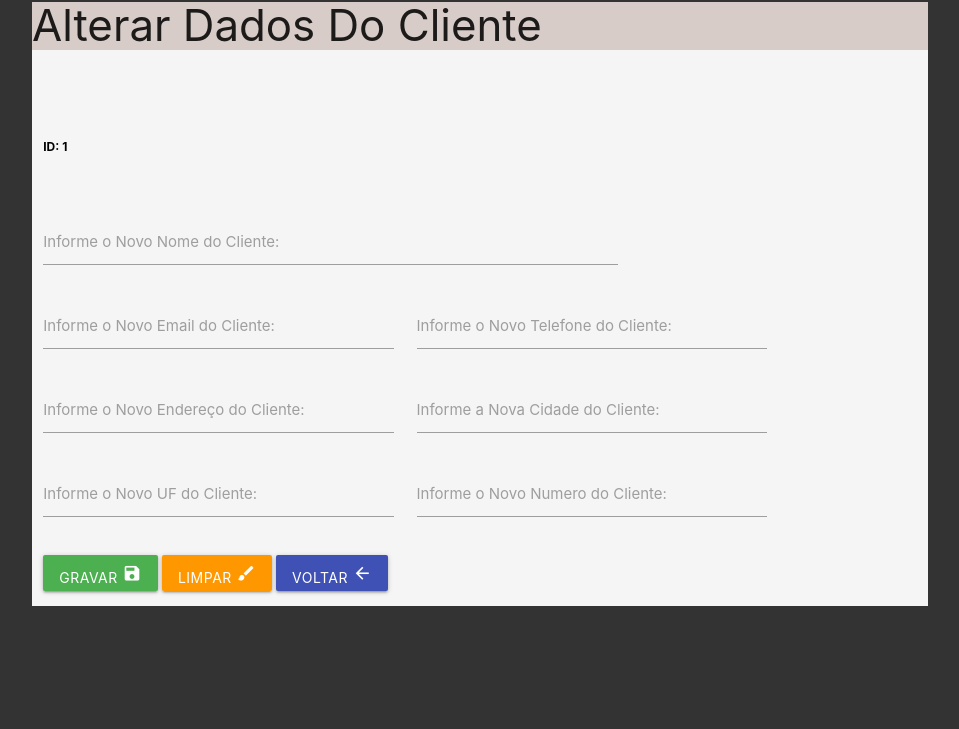
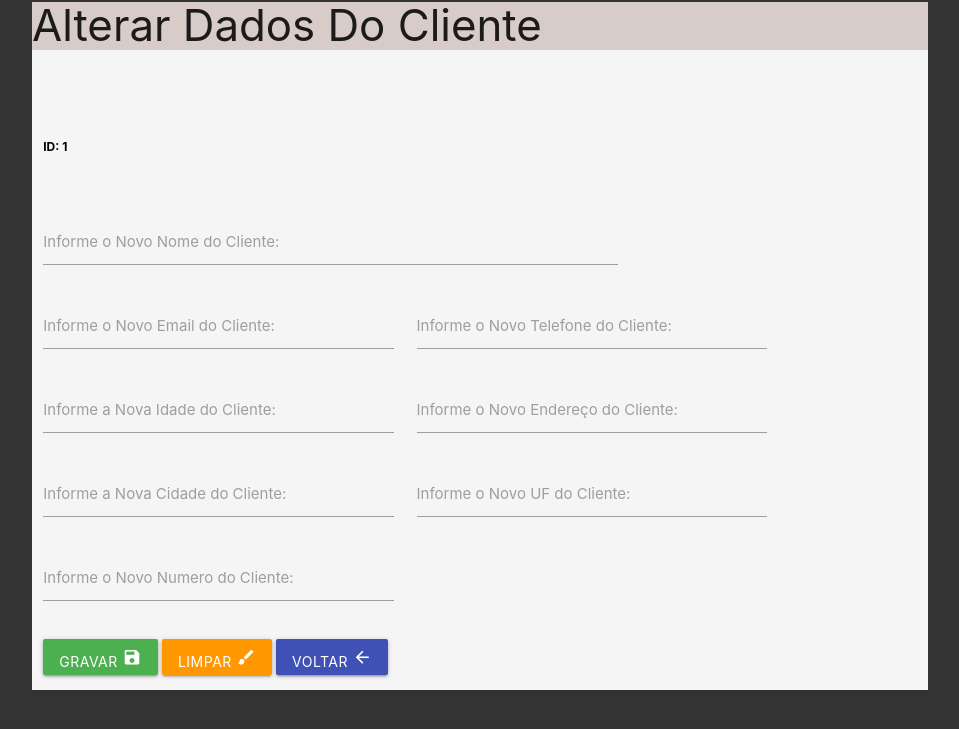
Before and after one commit to JoseViel/loja, a PHP site: page /frmEdtCliente.php?id=1 in a window 1280 px wide. Shown: the part 27-756 px from the top of the page, without its empty margins (160-1119 px from the left). Run offline with PHP 8.4, Linux system fonts and the light colour scheme; data that the repository does not hold is empty.

Commit message:
Atualização Cliente

```diff
--- a/frmEdtCliente.php
+++ b/frmEdtCliente.php
@@ -58,6 +58,10 @@ Conexao::desconectar();
                     <input type="text" class="form-control" id="txtTelefone" name="txtTelefone" value="<?php echo $cliente['telefone']; ?>">
                 </div>
                 <div class="input-field col s5">
+                    <label for="lblIdade">Informe a Nova Idade do Cliente: </label>
+                    <input type="text" class="form-control" id="txtIdade" name="txtIdade" value="<?php echo $cliente['idade']; ?>">
+                </div>
+                <div class="input-field col s5">
                     <label for="lblEndereco">Informe o Novo Endereço do Cliente: </label>
                     <input type="text" class="form-control" id="txtEndereco" name="txtEndereco" value="<?php echo $cliente['endereco'] ?>">
                 </div>
```
Also changed, not shown: edtCliente.php (line endings or trailing spaces).
